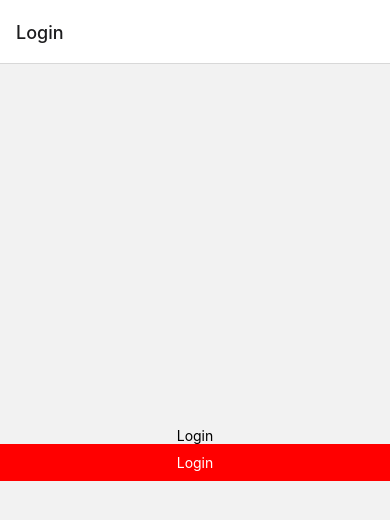
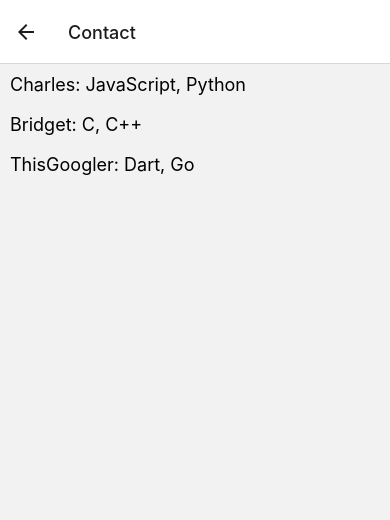
Before and after one commit to CharlesKasasira/learning-react-native, a React Native app: screen /Contact in a window 390 px wide. Before the commit this address had no page. Shown: the top 520 px of the page. Built offline with nearby package versions, Linux system fonts and the light colour scheme.

Commit message:
FlatList

```diff
--- a/App.js
+++ b/App.js
@@ -10,6 +10,7 @@ import React from 'react'
 import { NavigationContainer } from '@react-navigation/native'
 import LoginScreen from './LoginScreen'
 import DashboardScreen from './DashboardScreen'
+import ContactScreen from './ContactScreen'
 import { createNativeStackNavigator } from '@react-navigation/native-stack'
 
 const App = () => {
@@ -20,6 +21,7 @@ const App = () => {
       <Stack.Navigator initialRouteName="Login" >
         <Stack.Screen name='Login' component={LoginScreen} />
         <Stack.Screen name='Dashboard' component={DashboardScreen} options={{title: 'DASHBOARD'}} />
+        <Stack.Screen name='Contact' component={ContactScreen} />
       </Stack.Navigator>
     </NavigationContainer>
   )
--- /dev/null
+++ b/ContactScreen.js
@@ -0,0 +1,14 @@
+import { View, Text } from 'react-native'
+import React from 'react'
+import FlatListBasics from './components/FlatListBasics'
+
+
+const ContactScreen = () => {
+  return (
+    <View>
+      <FlatListBasics />
+    </View>
+  )
+}
+
+export default ContactScreen
--- a/DashboardScreen.js
+++ b/DashboardScreen.js
@@ -1,4 +1,4 @@
-import { View, Text, TouchableOpacity, TextInput } from 'react-native'
+import { View, Text, TouchableOpacity, TextInput, Button } from 'react-native'
 import React, { useState } from 'react'
 import { GLOBAL_STYLES } from './styles/style'
 
@@ -7,11 +7,13 @@ const DashboardScreen = (props) => {
   return (
     <View style={GLOBAL_STYLES.container}>
       <Text>Dashboard</Text>
+
       <TouchableOpacity
         onPress={() => props.navigation.navigate('Login')}>
             <Text>Logout</Text>
       </TouchableOpacity>
-
+      <Button title='Contact list'
+        onPress={() => props.navigation.navigate('Contact')} />
       <Text style={GLOBAL_STYLES.geniusStaff}>{text} is a genius</Text>
 
       <TextInput
--- /dev/null
+++ b/components/FlatListBasics.js
@@ -0,0 +1,28 @@
+import { Text, FlatList } from 'react-native'
+import React from 'react'
+import { GLOBAL_STYLES } from '../styles/style'
+
+const FlatListBasics = () => {
+  return (
+      <FlatList
+        data={[
+            {
+                firstName: 'Charles',
+                languages: 'JavaScript, Python'
+            },
+            {
+                firstName: 'Bridget',
+                languages: 'C, C++'
+            },
+            {
+                firstName: 'ThisGoogler',
+                languages: 'Dart, Go'
+            }
+        ]}
+
+        renderItem={(programmers) => <Text style={GLOBAL_STYLES.contacts}>{programmers.item.firstName}: {programmers.item.languages}</Text>}
+       />
+  )
+}
+
+export default FlatListBasics
--- a/styles/style.js
+++ b/styles/style.js
@@ -18,6 +18,11 @@ const GLOBAL_STYLES = StyleSheet.create({
     },
     geniusStaff: {
         fontWeight: "bold"
+    },
+    contacts: {
+        padding: 10,
+        height: 40,
+        fontSize: 18
     }
 })
 
```
Also changed, not shown: 1 other file (tests, documents, lock files or other folders).
